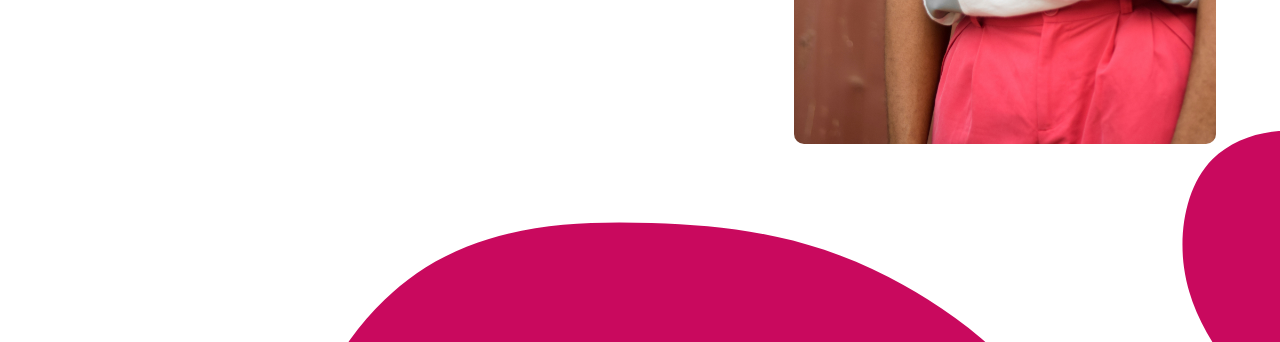
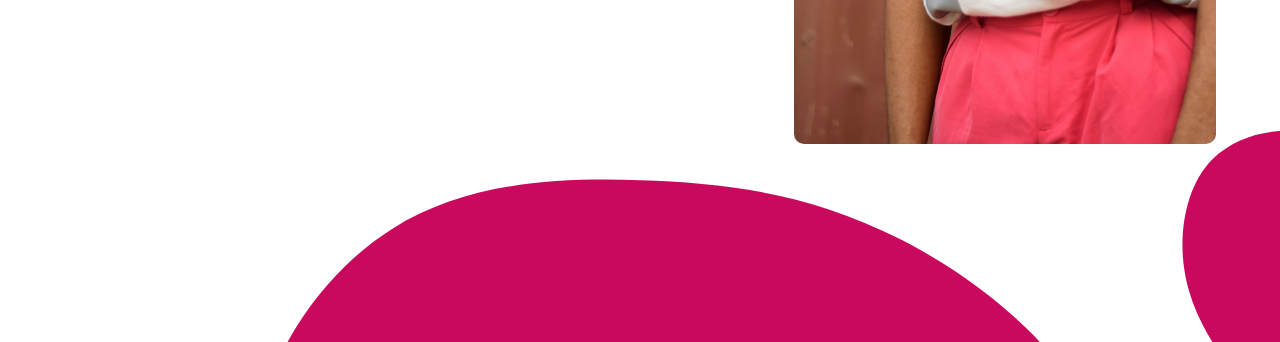
Before and after one commit to novan233040143/itw2023_project2_233040143, a plain HTML site: page index.html in a window 1280 px wide. Shown: the part 1487-1829 px from the top of the page. Drawn offline with nearby package versions, Linux system fonts and the light colour scheme; a web font is replaced by a local one.

Commit message:
first commit

```diff
--- a/css/style.css
+++ b/css/style.css
@@ -254,10 +254,10 @@ body {
 }
 
 .blob-1 {
-  width: 1000px;
-  height: 1000px;
-  left: 10%;
-  top: -45%;
+  width: 1100px;
+  height: 1100px;
+  left: 5%;
+  top: -55%;
   position: absolute;
   z-index: -9999;
 }
```
